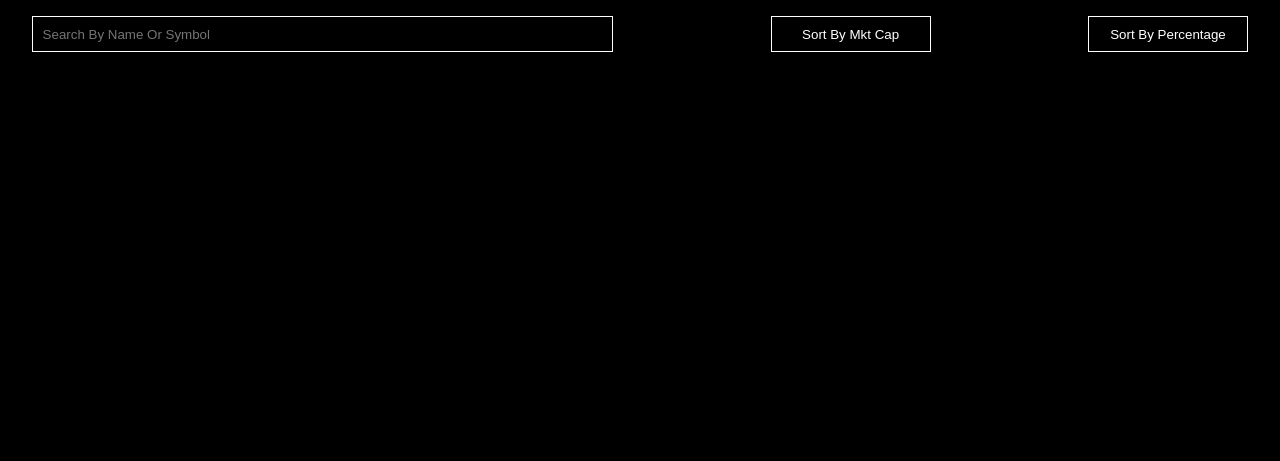
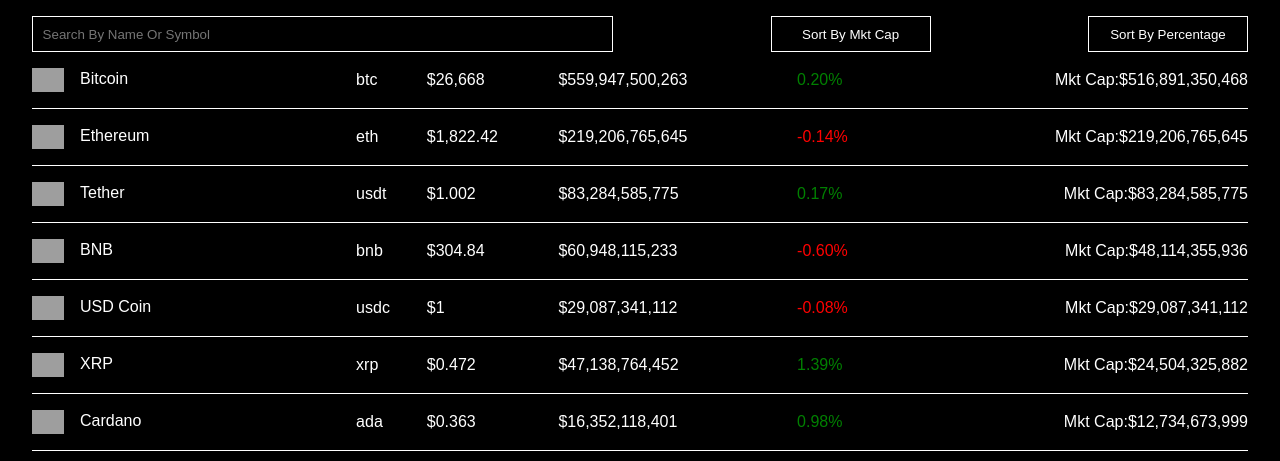
Before and after one commit to MadhusudanTripathy/F2C3.2, a plain HTML site: page index.html in a window 1280 px wide. Shown: the top 461 px of the page. Drawn offline with Linux system fonts and the light colour scheme; no server answers; grey boxes are pictures that could not be loaded.

Commit message:
Script Updated With Cors Error Handling

```diff
--- a/index.html
+++ b/index.html
@@ -9,7 +9,7 @@
 </head>
 <body>
     <main class="container">
-        <div style="width: 95%;margin-top: 1rem;">
+        <div style="width: 95%;margin-top: 1rem;overflow-x:auto;">
 
             <div class="input-group">
                 <input id="name" type="text" placeholder="Search By Name Or Symbol">
--- a/script.js
+++ b/script.js
@@ -1,6 +1,8 @@
 async function fetchDataUsingAsyncAwait() {
+
     try {
-        const response = await fetch('https://api.coingecko.com/api/v3/coins/markets?vs_currency=usd&order=market_cap_desc&per_page=10&page=1&sparkline=false');
+        const response = await fetch('https://api.coingecko.com/api/v3/coins/markets?vs_currency=usd&order=market_cap_desc&per_page=10&page=1&sparkline=false',
+        {mode: 'cors'});
         if (!response.ok) {
             throw new Error('Network response was not ok');
         }
@@ -10,13 +12,305 @@
         console.error('Error:', error);
     }
 }
+
 fetchDataUsingAsyncAwait().then(data => {
-    console.log(data);
+    if(data===undefined){
+        data=[
+            {
+                "id": "bitcoin",
+                "symbol": "btc",
+                "name": "Bitcoin",
+                "image": "https://assets.coingecko.com/coins/images/1/large/bitcoin.png?1547033579",
+                "current_price": 26668,
+                "market_cap": 516891350468,
+                "market_cap_rank": 1,
+                "fully_diluted_valuation": 559947500263,
+                "total_volume": 10905112627,
+                "high_24h": 26857,
+                "low_24h": 26616,
+                "price_change_24h": 51.95,
+                "price_change_percentage_24h": 0.19519,
+                "market_cap_change_24h": 1605344359,
+                "market_cap_change_percentage_24h": 0.31154,
+                "circulating_supply": 19385243,
+                "total_supply": 21000000,
+                "max_supply": 21000000,
+                "ath": 69045,
+                "ath_change_percentage": -61.30622,
+                "ath_date": "2021-11-10T14:24:11.849Z",
+                "atl": 67.81,
+                "atl_change_percentage": 39298.94867,
+                "atl_date": "2013-07-06T00:00:00.000Z",
+                "roi": null,
+                "last_updated": "2023-05-27T14:14:07.354Z"
+            },
+            {
+                "id": "ethereum",
+                "symbol": "eth",
+                "name": "Ethereum",
+                "image": "https://assets.coingecko.com/coins/images/279/large/ethereum.png?1595348880",
+                "current_price": 1822.42,
+                "market_cap": 219206765645,
+                "market_cap_rank": 2,
+                "fully_diluted_valuation": 219206765645,
+                "total_volume": 5443571496,
+                "high_24h": 1838.28,
+                "low_24h": 1821.94,
+                "price_change_24h": -2.468629199510815,
+                "price_change_percentage_24h": -0.13528,
+                "market_cap_change_24h": -280038760.3437805,
+                "market_cap_change_percentage_24h": -0.12759,
+                "circulating_supply": 120256773.085986,
+                "total_supply": 120256773.085986,
+                "max_supply": null,
+                "ath": 4878.26,
+                "ath_change_percentage": -62.55069,
+                "ath_date": "2021-11-10T14:24:19.604Z",
+                "atl": 0.432979,
+                "atl_change_percentage": 421831.70894,
+                "atl_date": "2015-10-20T00:00:00.000Z",
+                "roi": {
+                    "times": 90.38588853077984,
+                    "currency": "btc",
+                    "percentage": 9038.588853077983
+                },
+                "last_updated": "2023-05-27T14:14:12.821Z"
+            },
+            {
+                "id": "tether",
+                "symbol": "usdt",
+                "name": "Tether",
+                "image": "https://assets.coingecko.com/coins/images/325/large/Tether.png?1668148663",
+                "current_price": 1.002,
+                "market_cap": 83284585775,
+                "market_cap_rank": 3,
+                "fully_diluted_valuation": 83284585775,
+                "total_volume": 8383330226,
+                "high_24h": 1.002,
+                "low_24h": 0.998964,
+                "price_change_24h": 0.00170175,
+                "price_change_percentage_24h": 0.17013,
+                "market_cap_change_24h": 160000398,
+                "market_cap_change_percentage_24h": 0.19248,
+                "circulating_supply": 83122088781.306,
+                "total_supply": 83122088781.306,
+                "max_supply": null,
+                "ath": 1.32,
+                "ath_change_percentage": -24.40091,
+                "ath_date": "2018-07-24T00:00:00.000Z",
+                "atl": 0.572521,
+                "atl_change_percentage": 74.7094,
+                "atl_date": "2015-03-02T00:00:00.000Z",
+                "roi": null,
+                "last_updated": "2023-05-27T14:10:00.487Z"
+            },
+            {
+                "id": "binancecoin",
+                "symbol": "bnb",
+                "name": "BNB",
+                "image": "https://assets.coingecko.com/coins/images/825/large/bnb-icon2_2x.png?1644979850",
+                "current_price": 304.84,
+                "market_cap": 48114355936,
+                "market_cap_rank": 4,
+                "fully_diluted_valuation": 60948115233,
+                "total_volume": 478538916,
+                "high_24h": 308.76,
+                "low_24h": 305.1,
+                "price_change_24h": -1.8296426955416223,
+                "price_change_percentage_24h": -0.59661,
+                "market_cap_change_24h": -291577728.15218353,
+                "market_cap_change_percentage_24h": -0.60236,
+                "circulating_supply": 157886280,
+                "total_supply": 157900174,
+                "max_supply": 200000000,
+                "ath": 686.31,
+                "ath_change_percentage": -55.52725,
+                "ath_date": "2021-05-10T07:24:17.097Z",
+                "atl": 0.0398177,
+                "atl_change_percentage": 766442.09189,
+                "atl_date": "2017-10-19T00:00:00.000Z",
+                "roi": null,
+                "last_updated": "2023-05-27T14:14:06.533Z"
+            },
+            {
+                "id": "usd-coin",
+                "symbol": "usdc",
+                "name": "USD Coin",
+                "image": "https://assets.coingecko.com/coins/images/6319/large/USD_Coin_icon.png?1547042389",
+                "current_price": 0.999881,
+                "market_cap": 29087341112,
+                "market_cap_rank": 5,
+                "fully_diluted_valuation": 29087341112,
+                "total_volume": 2407266866,
+                "high_24h": 1.005,
+                "low_24h": 0.997699,
+                "price_change_24h": -0.00076936730856858,
+                "price_change_percentage_24h": -0.07689,
+                "market_cap_change_24h": -28561674.38607788,
+                "market_cap_change_percentage_24h": -0.0981,
+                "circulating_supply": 29065710958.6896,
+                "total_supply": 29065710958.6896,
+                "max_supply": null,
+                "ath": 1.17,
+                "ath_change_percentage": -14.7487,
+                "ath_date": "2019-05-08T00:40:28.300Z",
+                "atl": 0.877647,
+                "atl_change_percentage": 13.91228,
+                "atl_date": "2023-03-11T08:02:13.981Z",
+                "roi": null,
+                "last_updated": "2023-05-27T14:14:14.656Z"
+            },
+            {
+                "id": "ripple",
+                "symbol": "xrp",
+                "name": "XRP",
+                "image": "https://assets.coingecko.com/coins/images/44/large/xrp-symbol-white-128.png?1605778731",
+                "current_price": 0.471551,
+                "market_cap": 24504325882,
+                "market_cap_rank": 6,
+                "fully_diluted_valuation": 47138764452,
+                "total_volume": 898171370,
+                "high_24h": 0.478057,
+                "low_24h": 0.461726,
+                "price_change_24h": 0.00646102,
+                "price_change_percentage_24h": 1.3892,
+                "market_cap_change_24h": 410572328,
+                "market_cap_change_percentage_24h": 1.70406,
+                "circulating_supply": 51983386003,
+                "total_supply": 99988920499,
+                "max_supply": 100000000000,
+                "ath": 3.4,
+                "ath_change_percentage": -86.1246,
+                "ath_date": "2018-01-07T00:00:00.000Z",
+                "atl": 0.00268621,
+                "atl_change_percentage": 17454.44445,
+                "atl_date": "2014-05-22T00:00:00.000Z",
+                "roi": null,
+                "last_updated": "2023-05-27T14:14:11.944Z"
+            },
+            {
+                "id": "cardano",
+                "symbol": "ada",
+                "name": "Cardano",
+                "image": "https://assets.coingecko.com/coins/images/975/large/cardano.png?1547034860",
+                "current_price": 0.36327,
+                "market_cap": 12734673999,
+                "market_cap_rank": 7,
+                "fully_diluted_valuation": 16352118401,
+                "total_volume": 165937066,
+                "high_24h": 0.366809,
+                "low_24h": 0.358831,
+                "price_change_24h": 0.00353257,
+                "price_change_percentage_24h": 0.98199,
+                "market_cap_change_24h": 130128345,
+                "market_cap_change_percentage_24h": 1.03239,
+                "circulating_supply": 35045020830.3234,
+                "total_supply": 45000000000,
+                "max_supply": 45000000000,
+                "ath": 3.09,
+                "ath_change_percentage": -88.20676,
+                "ath_date": "2021-09-02T06:00:10.474Z",
+                "atl": 0.01925275,
+                "atl_change_percentage": 1790.88193,
+                "atl_date": "2020-03-13T02:22:55.044Z",
+                "roi": null,
+                "last_updated": "2023-05-27T14:14:10.254Z"
+            },
+            {
+                "id": "staked-ether",
+                "symbol": "steth",
+                "name": "Lido Staked Ether",
+                "image": "https://assets.coingecko.com/coins/images/13442/large/steth_logo.png?1608607546",
+                "current_price": 1822.24,
+                "market_cap": 12358913203,
+                "market_cap_rank": 8,
+                "fully_diluted_valuation": 12358913203,
+                "total_volume": 2360415,
+                "high_24h": 1837.45,
+                "low_24h": 1819.84,
+                "price_change_24h": 0.569215,
+                "price_change_percentage_24h": 0.03125,
+                "market_cap_change_24h": 95045956,
+                "market_cap_change_percentage_24h": 0.77501,
+                "circulating_supply": 6781749.08467575,
+                "total_supply": 6781879.7012739,
+                "max_supply": 6781749.08467575,
+                "ath": 4829.57,
+                "ath_change_percentage": -62.15962,
+                "ath_date": "2021-11-10T14:40:47.256Z",
+                "atl": 482.9,
+                "atl_change_percentage": 278.45146,
+                "atl_date": "2020-12-22T04:08:21.854Z",
+                "roi": null,
+                "last_updated": "2023-05-27T14:14:07.910Z"
+            },
+            {
+                "id": "dogecoin",
+                "symbol": "doge",
+                "name": "Dogecoin",
+                "image": "https://assets.coingecko.com/coins/images/5/large/dogecoin.png?1547792256",
+                "current_price": 0.071322,
+                "market_cap": 9945945858,
+                "market_cap_rank": 9,
+                "fully_diluted_valuation": null,
+                "total_volume": 173132013,
+                "high_24h": 0.071865,
+                "low_24h": 0.070594,
+                "price_change_24h": 0.00013929,
+                "price_change_percentage_24h": 0.19568,
+                "market_cap_change_24h": 22450338,
+                "market_cap_change_percentage_24h": 0.22623,
+                "circulating_supply": 139519276383.705,
+                "total_supply": null,
+                "max_supply": null,
+                "ath": 0.731578,
+                "ath_change_percentage": -90.2368,
+                "ath_date": "2021-05-08T05:08:23.458Z",
+                "atl": 0.0000869,
+                "atl_change_percentage": 82089.14743,
+                "atl_date": "2015-05-06T00:00:00.000Z",
+                "roi": null,
+                "last_updated": "2023-05-27T14:14:12.211Z"
+            },
+            {
+                "id": "matic-network",
+                "symbol": "matic",
+                "name": "Polygon",
+                "image": "https://assets.coingecko.com/coins/images/4713/large/matic-token-icon.png?1624446912",
+                "current_price": 0.917534,
+                "market_cap": 8513097210,
+                "market_cap_rank": 10,
+                "fully_diluted_valuation": 9174121005,
+                "total_volume": 287301479,
+                "high_24h": 0.935874,
+                "low_24h": 0.90124,
+                "price_change_24h": -0.011847170624748384,
+                "price_change_percentage_24h": -1.27474,
+                "market_cap_change_24h": -119838702.29462719,
+                "market_cap_change_percentage_24h": -1.38816,
+                "circulating_supply": 9279469069.28493,
+                "total_supply": 10000000000,
+                "max_supply": 10000000000,
+                "ath": 2.92,
+                "ath_change_percentage": -68.51378,
+                "ath_date": "2021-12-27T02:08:34.307Z",
+                "atl": 0.00314376,
+                "atl_change_percentage": 29107.73178,
+                "atl_date": "2019-05-10T00:00:00.000Z",
+                "roi": {
+                    "times": 347.8722292160632,
+                    "currency": "usd",
+                    "percentage": 34787.22292160632
+                },
+                "last_updated": "2023-05-27T14:14:06.912Z"
+            }
+            ]
+    }
     const nameSymbol = document.getElementById('name');
     const sort_mkt_cap = document.getElementById('sort-by-mkt-cap');
     const sort_by_pctng = document.getElementById('sort-by-pctng');
-    let isAscMkt = false;
-    let isAscPct = false;
+    let isAscMkt = true;
+    let isAscPct = true;
     console.log(nameSymbol);
     nameSymbol.addEventListener('input', (e) => {
         const inputStr = e.target.value;
@@ -61,294 +355,3 @@
     }
     populateData('')
 });
-
-// const data = [
-    // {
-    //     "id": "bitcoin",
-    //     "symbol": "btc",
-    //     "name": "Bitcoin",
-    //     "image": "https://assets.coingecko.com/coins/images/1/large/bitcoin.png?1547033579",
-    //     "current_price": 26668,
-    //     "market_cap": 516891350468,
-    //     "market_cap_rank": 1,
-    //     "fully_diluted_valuation": 559947500263,
-    //     "total_volume": 10905112627,
-    //     "high_24h": 26857,
-    //     "low_24h": 26616,
-    //     "price_change_24h": 51.95,
-    //     "price_change_percentage_24h": 0.19519,
-    //     "market_cap_change_24h": 1605344359,
-    //     "market_cap_change_percentage_24h": 0.31154,
-    //     "circulating_supply": 19385243,
-    //     "total_supply": 21000000,
-    //     "max_supply": 21000000,
-    //     "ath": 69045,
-    //     "ath_change_percentage": -61.30622,
-    //     "ath_date": "2021-11-10T14:24:11.849Z",
-    //     "atl": 67.81,
-    //     "atl_change_percentage": 39298.94867,
-    //     "atl_date": "2013-07-06T00:00:00.000Z",
-    //     "roi": null,
-    //     "last_updated": "2023-05-27T14:14:07.354Z"
-    // },
-    // {
-    //     "id": "ethereum",
-    //     "symbol": "eth",
-    //     "name": "Ethereum",
-    //     "image": "https://assets.coingecko.com/coins/images/279/large/ethereum.png?1595348880",
-    //     "current_price": 1822.42,
-    //     "market_cap": 219206765645,
-    //     "market_cap_rank": 2,
-    //     "fully_diluted_valuation": 219206765645,
-    //     "total_volume": 5443571496,
-    //     "high_24h": 1838.28,
-    //     "low_24h": 1821.94,
-    //     "price_change_24h": -2.468629199510815,
-    //     "price_change_percentage_24h": -0.13528,
-    //     "market_cap_change_24h": -280038760.3437805,
-    //     "market_cap_change_percentage_24h": -0.12759,
-    //     "circulating_supply": 120256773.085986,
-    //     "total_supply": 120256773.085986,
-    //     "max_supply": null,
-    //     "ath": 4878.26,
-    //     "ath_change_percentage": -62.55069,
-    //     "ath_date": "2021-11-10T14:24:19.604Z",
-    //     "atl": 0.432979,
-    //     "atl_change_percentage": 421831.70894,
-    //     "atl_date": "2015-10-20T00:00:00.000Z",
-    //     "roi": {
-    //         "times": 90.38588853077984,
-    //         "currency": "btc",
-    //         "percentage": 9038.588853077983
-    //     },
-    //     "last_updated": "2023-05-27T14:14:12.821Z"
-    // },
-    // {
-    //     "id": "tether",
-    //     "symbol": "usdt",
-    //     "name": "Tether",
-    //     "image": "https://assets.coingecko.com/coins/images/325/large/Tether.png?1668148663",
-    //     "current_price": 1.002,
-    //     "market_cap": 83284585775,
-    //     "market_cap_rank": 3,
-    //     "fully_diluted_valuation": 83284585775,
-    //     "total_volume": 8383330226,
-    //     "high_24h": 1.002,
-    //     "low_24h": 0.998964,
-    //     "price_change_24h": 0.00170175,
-    //     "price_change_percentage_24h": 0.17013,
-    //     "market_cap_change_24h": 160000398,
-    //     "market_cap_change_percentage_24h": 0.19248,
-    //     "circulating_supply": 83122088781.306,
-    //     "total_supply": 83122088781.306,
-    //     "max_supply": null,
-    //     "ath": 1.32,
-    //     "ath_change_percentage": -24.40091,
-    //     "ath_date": "2018-07-24T00:00:00.000Z",
-    //     "atl": 0.572521,
-    //     "atl_change_percentage": 74.7094,
-    //     "atl_date": "2015-03-02T00:00:00.000Z",
-    //     "roi": null,
-    //     "last_updated": "2023-05-27T14:10:00.487Z"
-    // },
-    // {
-    //     "id": "binancecoin",
-    //     "symbol": "bnb",
-    //     "name": "BNB",
-    //     "image": "https://assets.coingecko.com/coins/images/825/large/bnb-icon2_2x.png?1644979850",
-    //     "current_price": 304.84,
-    //     "market_cap": 48114355936,
-    //     "market_cap_rank": 4,
-    //     "fully_diluted_valuation": 60948115233,
-    //     "total_volume": 478538916,
-    //     "high_24h": 308.76,
-    //     "low_24h": 305.1,
-    //     "price_change_24h": -1.8296426955416223,
-    //     "price_change_percentage_24h": -0.59661,
-    //     "market_cap_change_24h": -291577728.15218353,
-    //     "market_cap_change_percentage_24h": -0.60236,
-    //     "circulating_supply": 157886280,
-    //     "total_supply": 157900174,
-    //     "max_supply": 200000000,
-    //     "ath": 686.31,
-    //     "ath_change_percentage": -55.52725,
-    //     "ath_date": "2021-05-10T07:24:17.097Z",
-    //     "atl": 0.0398177,
-    //     "atl_change_percentage": 766442.09189,
-    //     "atl_date": "2017-10-19T00:00:00.000Z",
-    //     "roi": null,
-    //     "last_updated": "2023-05-27T14:14:06.533Z"
-    // },
-    // {
-    //     "id": "usd-coin",
-    //     "symbol": "usdc",
-    //     "name": "USD Coin",
-    //     "image": "https://assets.coingecko.com/coins/images/6319/large/USD_Coin_icon.png?1547042389",
-    //     "current_price": 0.999881,
-    //     "market_cap": 29087341112,
-    //     "market_cap_rank": 5,
-    //     "fully_diluted_valuation": 29087341112,
-    //     "total_volume": 2407266866,
-    //     "high_24h": 1.005,
-    //     "low_24h": 0.997699,
-    //     "price_change_24h": -0.00076936730856858,
-    //     "price_change_percentage_24h": -0.07689,
-    //     "market_cap_change_24h": -28561674.38607788,
-    //     "market_cap_change_percentage_24h": -0.0981,
-    //     "circulating_supply": 29065710958.6896,
-    //     "total_supply": 29065710958.6896,
-    //     "max_supply": null,
-    //     "ath": 1.17,
-    //     "ath_change_percentage": -14.7487,
-    //     "ath_date": "2019-05-08T00:40:28.300Z",
-    //     "atl": 0.877647,
-    //     "atl_change_percentage": 13.91228,
-    //     "atl_date": "2023-03-11T08:02:13.981Z",
-    //     "roi": null,
-    //     "last_updated": "2023-05-27T14:14:14.656Z"
-    // },
-    // {
-    //     "id": "ripple",
-    //     "symbol": "xrp",
-    //     "name": "XRP",
-    //     "image": "https://assets.coingecko.com/coins/images/44/large/xrp-symbol-white-128.png?1605778731",
-    //     "current_price": 0.471551,
-    //     "market_cap": 24504325882,
-    //     "market_cap_rank": 6,
-    //     "fully_diluted_valuation": 47138764452,
-    //     "total_volume": 898171370,
-    //     "high_24h": 0.478057,
-    //     "low_24h": 0.461726,
-    //     "price_change_24h": 0.00646102,
-    //     "price_change_percentage_24h": 1.3892,
-    //     "market_cap_change_24h": 410572328,
-    //     "market_cap_change_percentage_24h": 1.70406,
-    //     "circulating_supply": 51983386003,
-    //     "total_supply": 99988920499,
-    //     "max_supply": 100000000000,
-    //     "ath": 3.4,
-    //     "ath_change_percentage": -86.1246,
-    //     "ath_date": "2018-01-07T00:00:00.000Z",
-    //     "atl": 0.00268621,
-    //     "atl_change_percentage": 17454.44445,
-    //     "atl_date": "2014-05-22T00:00:00.000Z",
-    //     "roi": null,
-    //     "last_updated": "2023-05-27T14:14:11.944Z"
-    // },
-    // {
-    //     "id": "cardano",
-    //     "symbol": "ada",
-    //     "name": "Cardano",
-    //     "image": "https://assets.coingecko.com/coins/images/975/large/cardano.png?1547034860",
-    //     "current_price": 0.36327,
-    //     "market_cap": 12734673999,
-    //     "market_cap_rank": 7,
-    //     "fully_diluted_valuation": 16352118401,
-    //     "total_volume": 165937066,
-    //     "high_24h": 0.366809,
-    //     "low_24h": 0.358831,
-    //     "price_change_24h": 0.00353257,
-    //     "price_change_percentage_24h": 0.98199,
-    //     "market_cap_change_24h": 130128345,
-    //     "market_cap_change_percentage_24h": 1.03239,
-    //     "circulating_supply": 35045020830.3234,
-    //     "total_supply": 45000000000,
-    //     "max_supply": 45000000000,
-    //     "ath": 3.09,
-    //     "ath_change_percentage": -88.20676,
-    //     "ath_date": "2021-09-02T06:00:10.474Z",
-    //     "atl": 0.01925275,
-    //     "atl_change_percentage": 1790.88193,
-    //     "atl_date": "2020-03-13T02:22:55.044Z",
-    //     "roi": null,
-    //     "last_updated": "2023-05-27T14:14:10.254Z"
-    // },
-    // {
-    //     "id": "staked-ether",
-    //     "symbol": "steth",
-    //     "name": "Lido Staked Ether",
-    //     "image": "https://assets.coingecko.com/coins/images/13442/large/steth_logo.png?1608607546",
-    //     "current_price": 1822.24,
-    //     "market_cap": 12358913203,
-    //     "market_cap_rank": 8,
-    //     "fully_diluted_valuation": 12358913203,
-    //     "total_volume": 2360415,
-    //     "high_24h": 1837.45,
-    //     "low_24h": 1819.84,
-    //     "price_change_24h": 0.569215,
-    //     "price_change_percentage_24h": 0.03125,
-    //     "market_cap_change_24h": 95045956,
-    //     "market_cap_change_percentage_24h": 0.77501,
-    //     "circulating_supply": 6781749.08467575,
-    //     "total_supply": 6781879.7012739,
-    //     "max_supply": 6781749.08467575,
-    //     "ath": 4829.57,
-    //     "ath_change_percentage": -62.15962,
-    //     "ath_date": "2021-11-10T14:40:47.256Z",
-    //     "atl": 482.9,
-    //     "atl_change_percentage": 278.45146,
-    //     "atl_date": "2020-12-22T04:08:21.854Z",
-    //     "roi": null,
-    //     "last_updated": "2023-05-27T14:14:07.910Z"
-    // },
-    // {
-    //     "id": "dogecoin",
-    //     "symbol": "doge",
-    //     "name": "Dogecoin",
-    //     "image": "https://assets.coingecko.com/coins/images/5/large/dogecoin.png?1547792256",
-    //     "current_price": 0.071322,
-    //     "market_cap": 9945945858,
-    //     "market_cap_rank": 9,
-    //     "fully_diluted_valuation": null,
-    //     "total_volume": 173132013,
-    //     "high_24h": 0.071865,
-    //     "low_24h": 0.070594,
-    //     "price_change_24h": 0.00013929,
-    //     "price_change_percentage_24h": 0.19568,
-    //     "market_cap_change_24h": 22450338,
-    //     "market_cap_change_percentage_24h": 0.22623,
-    //     "circulating_supply": 139519276383.705,
-    //     "total_supply": null,
-    //     "max_supply": null,
-    //     "ath": 0.731578,
-    //     "ath_change_percentage": -90.2368,
-    //     "ath_date": "2021-05-08T05:08:23.458Z",
-    //     "atl": 0.0000869,
-    //     "atl_change_percentage": 82089.14743,
-    //     "atl_date": "2015-05-06T00:00:00.000Z",
-    //     "roi": null,
-    //     "last_updated": "2023-05-27T14:14:12.211Z"
-    // },
-    // {
-    //     "id": "matic-network",
-    //     "symbol": "matic",
-    //     "name": "Polygon",
-    //     "image": "https://assets.coingecko.com/coins/images/4713/large/matic-token-icon.png?1624446912",
-    //     "current_price": 0.917534,
-    //     "market_cap": 8513097210,
-    //     "market_cap_rank": 10,
-    //     "fully_diluted_valuation": 9174121005,
-    //     "total_volume": 287301479,
-    //     "high_24h": 0.935874,
-    //     "low_24h": 0.90124,
-    //     "price_change_24h": -0.011847170624748384,
-    //     "price_change_percentage_24h": -1.27474,
-    //     "market_cap_change_24h": -119838702.29462719,
-    //     "market_cap_change_percentage_24h": -1.38816,
-    //     "circulating_supply": 9279469069.28493,
-    //     "total_supply": 10000000000,
-    //     "max_supply": 10000000000,
-    //     "ath": 2.92,
-    //     "ath_change_percentage": -68.51378,
-    //     "ath_date": "2021-12-27T02:08:34.307Z",
-    //     "atl": 0.00314376,
-    //     "atl_change_percentage": 29107.73178,
-    //     "atl_date": "2019-05-10T00:00:00.000Z",
-    //     "roi": {
-    //         "times": 347.8722292160632,
-    //         "currency": "usd",
-    //         "percentage": 34787.22292160632
-    //     },
-    //     "last_updated": "2023-05-27T14:14:06.912Z"
-    // }
-    // ]
```
